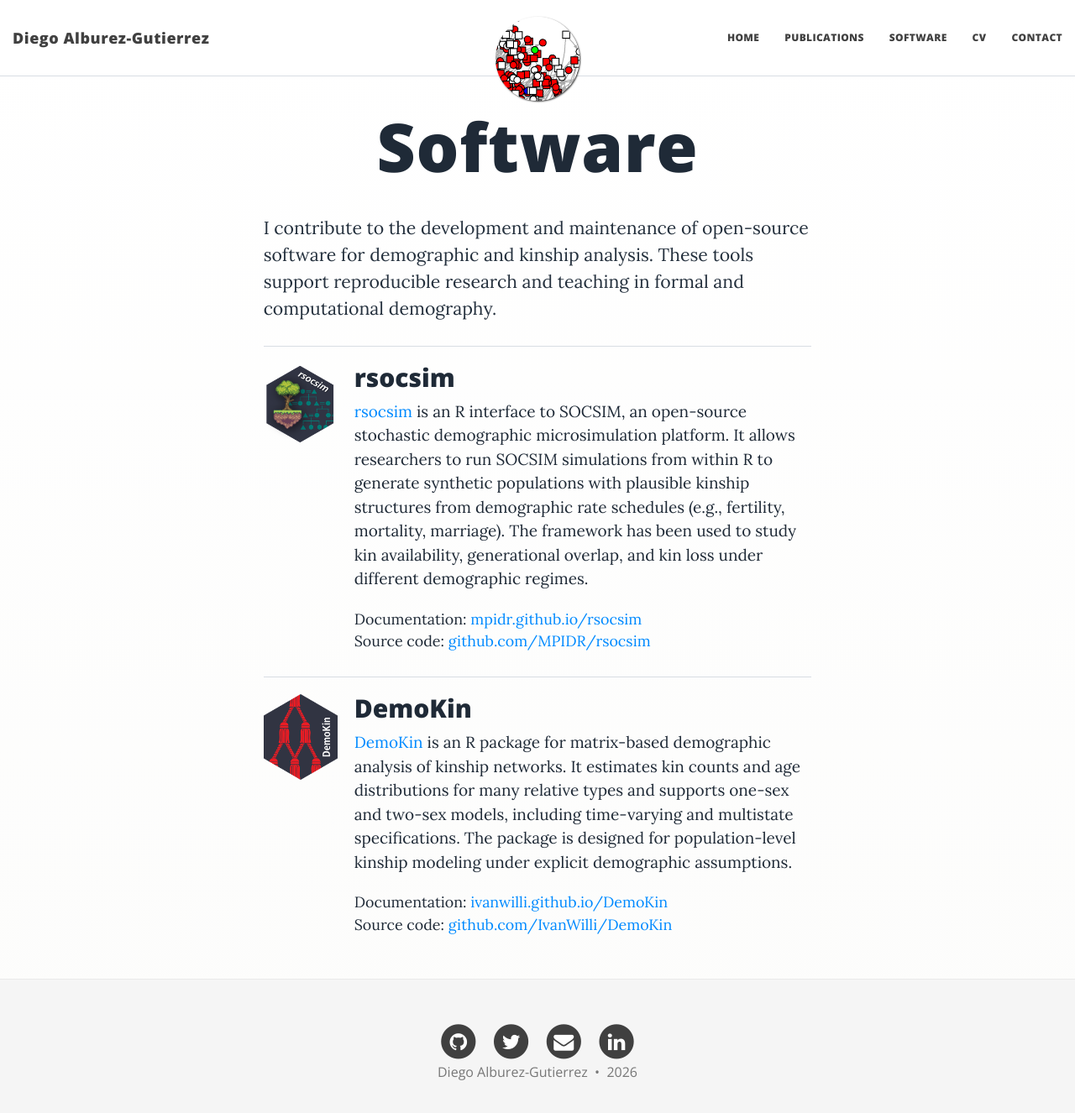
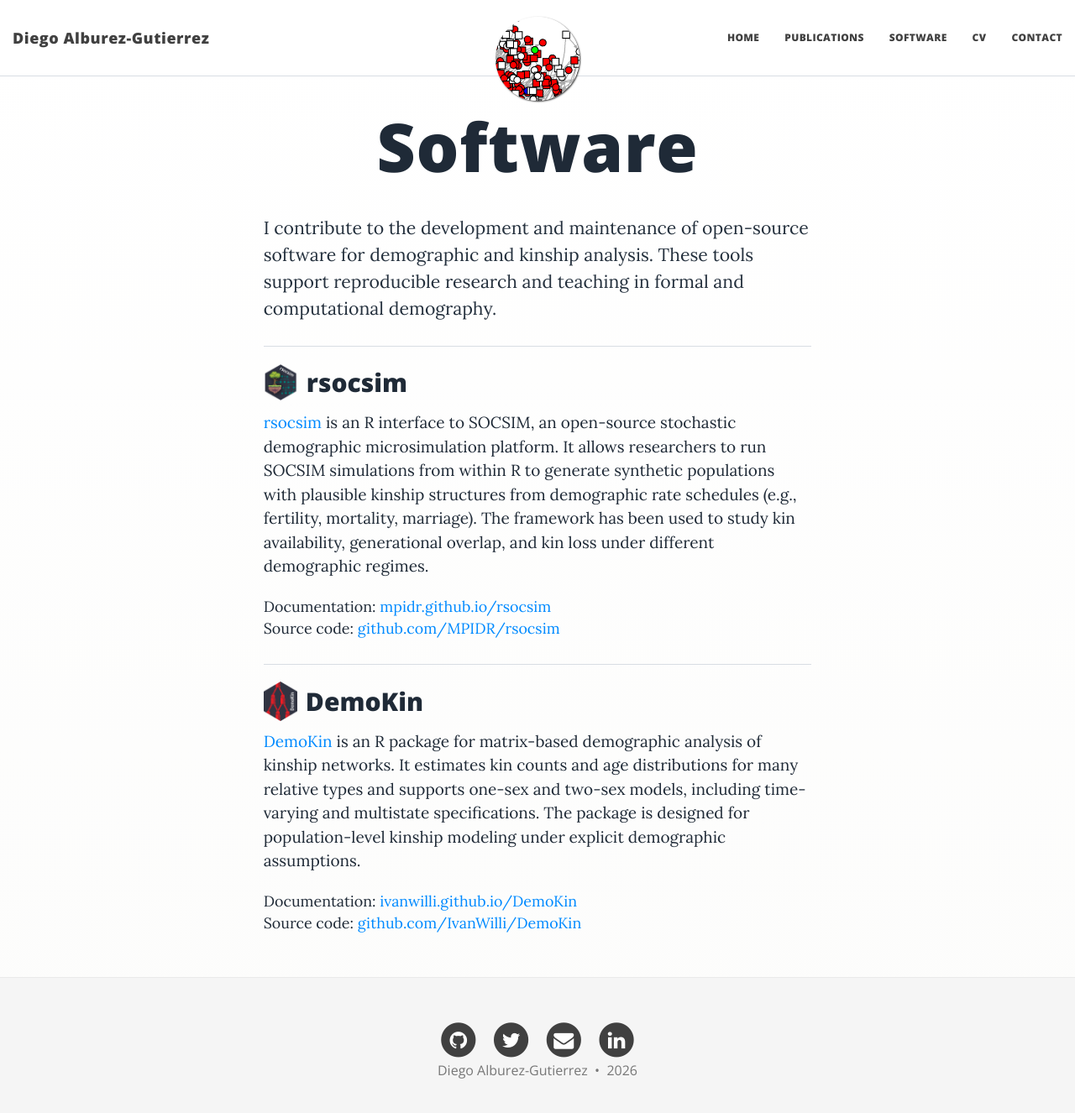
Before and after one commit to alburezg/alburezg.github.io, a Jekyll site: the page built from software.md, in a window 1280 px wide and 1339 px high. Shown: the top 1326 px of the window at 84% size. Built offline with Jekyll 4.4.1, drawn with Linux system fonts in a browser that asks for light colours; nearby versions of some CDN libraries.

Commit message:
Shrink package logos to inline size and cache-bust stylesheets
- Move the rsocsim and DemoKin hex logos onto the heading line, sized
  relative to the package name (1.55em) instead of an 88px column
- Regenerate the images at 96px tall: 51 KB -> 9 KB and 69 KB -> 12 KB
- Append a site.time query string to local stylesheet links so browsers
  pick up CSS changes instead of serving a stale cached copy

```diff
--- a/_includes/head.html
+++ b/_includes/head.html
@@ -23,7 +23,7 @@
 
   {% if layout.common-css %}
     {% for css in layout.common-css %}
-      <link rel="stylesheet" href="{{ css | prepend: site.baseurl | replace: '//', '/' }}" />
+      <link rel="stylesheet" href="{{ css | prepend: site.baseurl | replace: '//', '/' }}?v={{ site.time | date: '%s' }}" />
     {% endfor %}
   {% endif %}
 
@@ -41,7 +41,7 @@
 
   {% if page.css %}
     {% for css in page.css %}
-      <link rel="stylesheet" href="{{ css | prepend: site.baseurl | replace: '//', '/' }}" />
+      <link rel="stylesheet" href="{{ css | prepend: site.baseurl | replace: '//', '/' }}?v={{ site.time | date: '%s' }}" />
     {% endfor %}
   {% endif %}
 
--- a/css/main.css
+++ b/css/main.css
@@ -848,37 +848,26 @@ a:focus {
 /* --- Software packages --- */
 
 .pkg {
-  display: grid;
-  grid-template-columns: 88px minmax(0, 1fr);
-  gap: 20px;
-  align-items: start;
   border-top: 1px solid var(--line);
   padding-top: 20px;
   margin-top: 28px;
 }
 
-.pkg-logo {
-  display: block;
-  border: 0;
-  transition: transform 0.15s ease;
-}
-
-.pkg-logo:hover,
-.pkg-logo:focus {
-  transform: translateY(-2px);
-}
-
-.pkg-logo img {
-  display: block;
-  width: 100%;
-  height: auto;
-}
-
-.pkg-body > h2 {
+.pkg-title {
+  display: flex;
+  align-items: center;
+  gap: 10px;
   margin-top: 0;
 }
 
-.pkg-body > p:last-child {
+.pkg-logo {
+  flex: none;
+  height: 1.55em;
+  width: auto;
+  display: block;
+}
+
+.pkg p:last-child {
   margin-bottom: 0;
 }
 
@@ -962,10 +951,12 @@ a:focus {
   }
 
   .pkg {
-    grid-template-columns: 62px minmax(0, 1fr);
-    gap: 14px;
     padding-top: 16px;
     margin-top: 22px;
+  }
+
+  .pkg-title {
+    gap: 8px;
   }
 
   .copy-email-btn {
--- a/software.md
+++ b/software.md
@@ -10,40 +10,36 @@ title: Software
   </p>
 
   <section class="pkg">
-    <a class="pkg-logo" href="https://mpidr.github.io/rsocsim/" tabindex="-1" aria-hidden="true">
-      <img src="{{ site.baseurl }}/img/logos/rsocsim.png" alt="" width="318" height="360" loading="lazy">
-    </a>
-    <div class="pkg-body">
-      <h2>rsocsim</h2>
-      <p>
-        <a href="https://mpidr.github.io/rsocsim/">rsocsim</a> is an R interface to SOCSIM, an open-source stochastic demographic microsimulation platform.
-        It allows researchers to run SOCSIM simulations from within R to generate synthetic populations with plausible kinship structures
-        from demographic rate schedules (e.g., fertility, mortality, marriage). The framework has been used to study kin availability,
-        generational overlap, and kin loss under different demographic regimes.
-      </p>
-      <p class="pkg-links">
-        Documentation: <a href="https://mpidr.github.io/rsocsim/">mpidr.github.io/rsocsim</a><br>
-        Source code: <a href="https://github.com/MPIDR/rsocsim">github.com/MPIDR/rsocsim</a>
-      </p>
-    </div>
+    <h2 class="pkg-title">
+      <img class="pkg-logo" src="{{ site.baseurl }}/img/logos/rsocsim.png" alt="" width="85" height="96" loading="lazy">
+      <span>rsocsim</span>
+    </h2>
+    <p>
+      <a href="https://mpidr.github.io/rsocsim/">rsocsim</a> is an R interface to SOCSIM, an open-source stochastic demographic microsimulation platform.
+      It allows researchers to run SOCSIM simulations from within R to generate synthetic populations with plausible kinship structures
+      from demographic rate schedules (e.g., fertility, mortality, marriage). The framework has been used to study kin availability,
+      generational overlap, and kin loss under different demographic regimes.
+    </p>
+    <p class="pkg-links">
+      Documentation: <a href="https://mpidr.github.io/rsocsim/">mpidr.github.io/rsocsim</a><br>
+      Source code: <a href="https://github.com/MPIDR/rsocsim">github.com/MPIDR/rsocsim</a>
+    </p>
   </section>
 
   <section class="pkg">
-    <a class="pkg-logo" href="https://ivanwilli.github.io/DemoKin/" tabindex="-1" aria-hidden="true">
-      <img src="{{ site.baseurl }}/img/logos/demokin.png" alt="" width="311" height="360" loading="lazy">
-    </a>
-    <div class="pkg-body">
-      <h2>DemoKin</h2>
-      <p>
-        <a href="https://ivanwilli.github.io/DemoKin/">DemoKin</a> is an R package for matrix-based demographic analysis of kinship networks.
-        It estimates kin counts and age distributions for many relative types and supports one-sex and two-sex models,
-        including time-varying and multistate specifications. The package is designed for population-level kinship modeling
-        under explicit demographic assumptions.
-      </p>
-      <p class="pkg-links">
-        Documentation: <a href="https://ivanwilli.github.io/DemoKin/">ivanwilli.github.io/DemoKin</a><br>
-        Source code: <a href="https://github.com/IvanWilli/DemoKin">github.com/IvanWilli/DemoKin</a>
-      </p>
-    </div>
+    <h2 class="pkg-title">
+      <img class="pkg-logo" src="{{ site.baseurl }}/img/logos/demokin.png" alt="" width="83" height="96" loading="lazy">
+      <span>DemoKin</span>
+    </h2>
+    <p>
+      <a href="https://ivanwilli.github.io/DemoKin/">DemoKin</a> is an R package for matrix-based demographic analysis of kinship networks.
+      It estimates kin counts and age distributions for many relative types and supports one-sex and two-sex models,
+      including time-varying and multistate specifications. The package is designed for population-level kinship modeling
+      under explicit demographic assumptions.
+    </p>
+    <p class="pkg-links">
+      Documentation: <a href="https://ivanwilli.github.io/DemoKin/">ivanwilli.github.io/DemoKin</a><br>
+      Source code: <a href="https://github.com/IvanWilli/DemoKin">github.com/IvanWilli/DemoKin</a>
+    </p>
   </section>
 </div>
```
Also changed, not shown: img/logos/demokin.png, img/logos/rsocsim.png.
